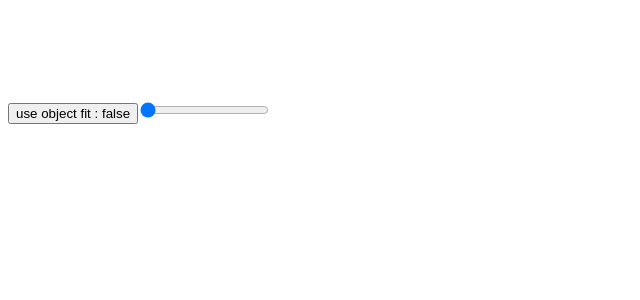
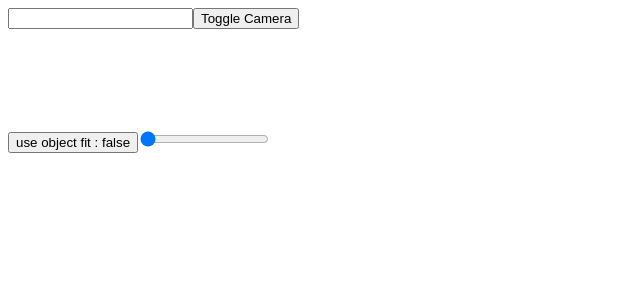
Before and after one commit to Restu-Averian/tes_react_webcam, a React (Vite) app: page / in a window 1280 px wide. Shown: the top 300 px of the page, without its empty margins (0-640 px from the left). Built offline with nearby package versions, Linux system fonts and the light colour scheme; no server answers.

Commit message:
tambah test klik enter

```diff
--- a/src/App.jsx
+++ b/src/App.jsx
@@ -4,8 +4,34 @@ import Webcam from "react-webcam";
 function App() {
   const [val, setVal] = useState(1);
   const [useObjectFit, setUseObjectFit] = useState(false);
+  const [showCamera, setShowCamera] = useState(true);
+  const [msg, setMsg] = useState("");
+  return (
+    <>
+      <input
+        onKeyDown={(e) => {
+          if (e?.code === "Enter") {
+            setMsg("code === Enter");
+          } else if (e?.key === "Enter") {
+            setMsg("key === Enter");
+          } else if (e?.keyCode === 13) {
+            setMsg("keyCode === 13");
+          } else if (e?.which === 13) {
+            setMsg("which === 13");
+          }
+        }}
+      />
+      {msg}
+      <button
+        style={{ zIndex: 99999, position: "relative" }}
+        onClick={() => {
+          setShowCamera(!showCamera);
+        }}
+      >
+        Toggle Camera
+      </button>
 
-  return (
+      {showCamera && (
         <>
           <div style={{ position: "relative", marginTop: 100 }}>
             <Webcam
@@ -42,6 +68,8 @@ function App() {
             <p style={{ color: "white" }}>{val}</p>
           </div>
         </>
+      )}
+    </>
   );
 }
 
```
Lines whose indentation alone changed are shown as unchanged.
